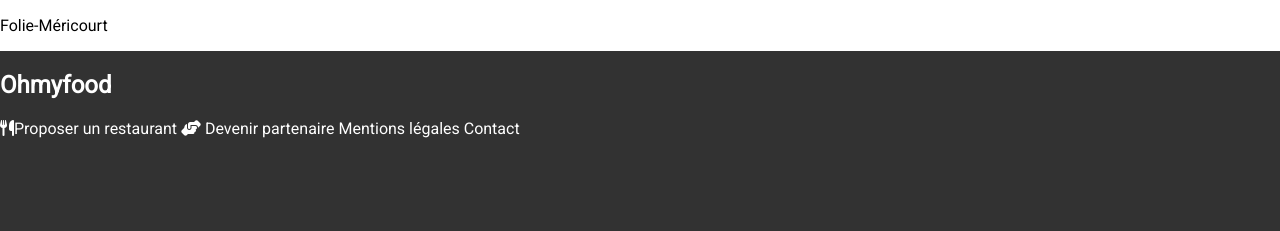
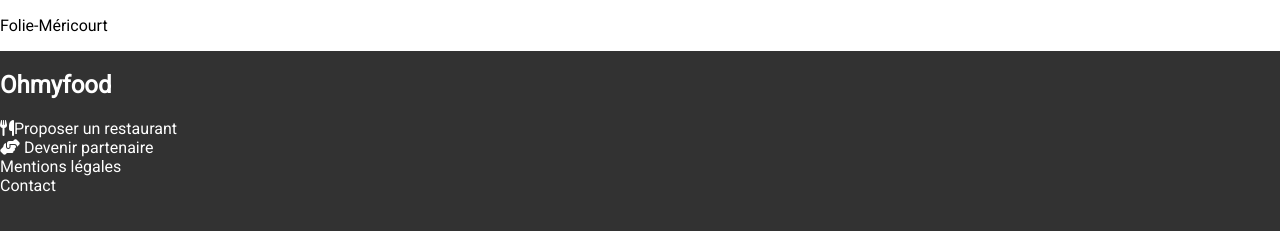
Before and after one commit to Omarbak15/Ohmyfood, a plain HTML site: page index.html in a window 1280 px wide. Shown: the part 1301-1532 px from the top of the page. Drawn offline with Linux system fonts and the light colour scheme.

Commit message:
modification html

```diff
--- a/index.html
+++ b/index.html
@@ -87,7 +87,7 @@
         </section>
         <footer>
                 <h2>Ohmyfood</h2>
-                <div>
+                <div class="footer-liens">
                     <a href="#">
                         <i class="fa-solid fa-utensils"></i>Proposer un restaurant
                     </a>
```
